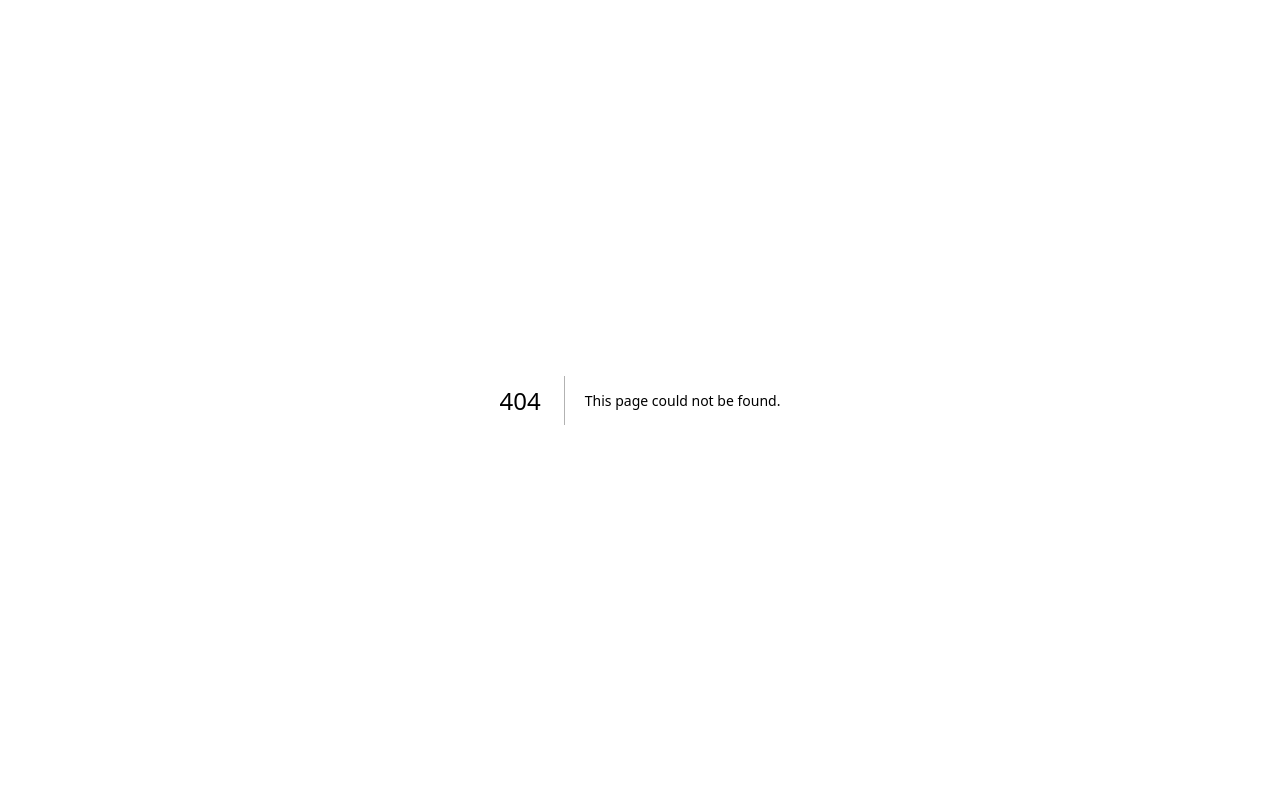
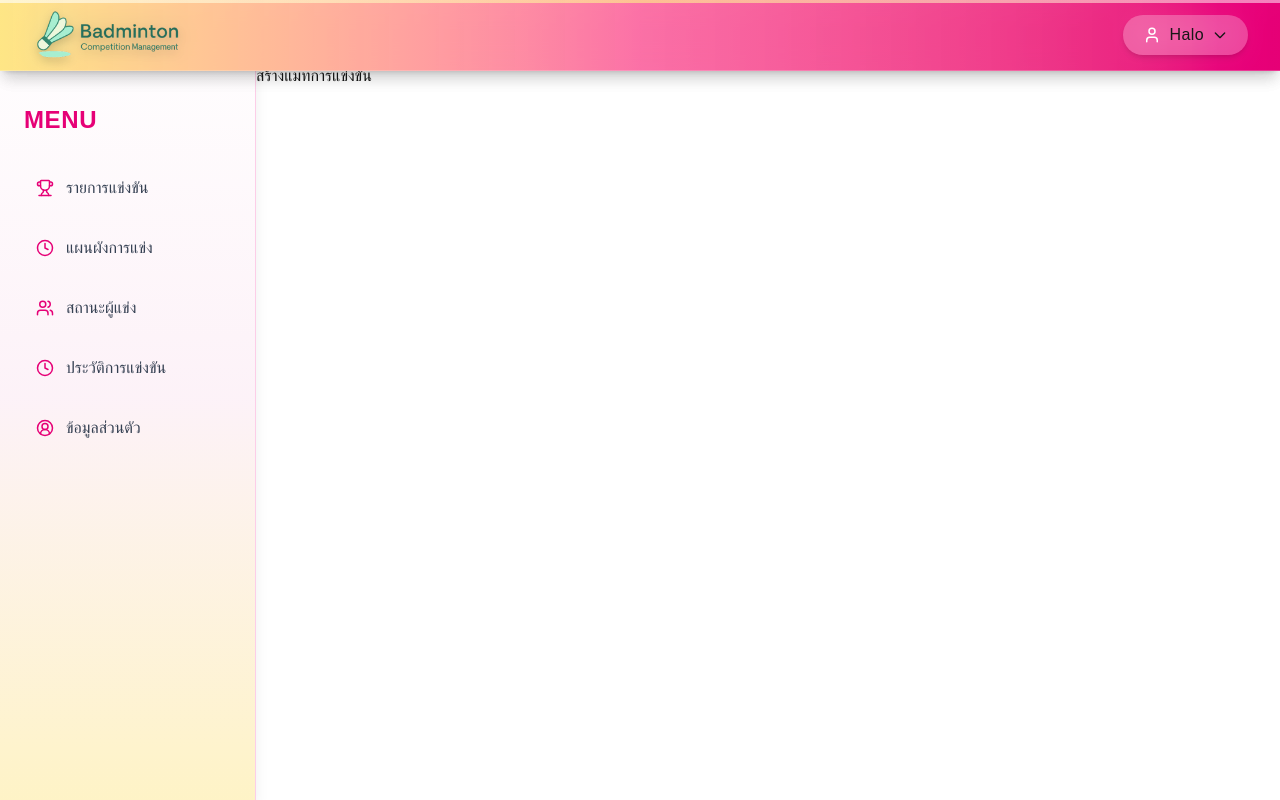
Before and after one commit to piyathida2310/badminton, a Next.js app in the folder frontend/: page /manage/manage-match in a window 1280 px wide. Before the commit this address had no page. Built offline with nearby package versions, Linux system fonts and the light colour scheme.

Commit message:
เพิ่มไฟล์ manage-match

```diff
--- /dev/null
+++ b/frontend/src/app/(main)/manage/manage-match/page.tsx
@@ -0,0 +1,11 @@
+import React from 'react'
+
+const page = () => {
+  return (
+    <div>
+      สร้างแมทการแข่งขัน
+    </div>
+  )
+}
+
+export default page
--- a/frontend/src/app/(main)/manage/page.tsx
+++ b/frontend/src/app/(main)/manage/page.tsx
@@ -3,6 +3,7 @@
 import Image from "next/image";
 import { useState } from "react";
 import { motion, AnimatePresence } from "framer-motion";
+import { useRouter } from "next/navigation"; // ✅ เพิ่มตรงนี้
 
 interface Tournament {
   id: number;
@@ -13,6 +14,8 @@ interface Tournament {
 }
 
 export default function TournamentPage() {
+  const router = useRouter(); // ✅ เพิ่มตรงนี้
+
   const [tournaments, setTournaments] = useState<Tournament[]>([
     { id: 1, title: "BADMINTON TOURNAMENT", date: "วันที่ 30 กันยายน 2568", image: "/images/poster5.jpg", canceled: false },
     { id: 2, title: "BADMINTON COMPETITION 2025", date: "วันที่ 30 กันยายน 2568", image: "/images/poster2.jpg", canceled: false },
@@ -55,7 +58,10 @@ export default function TournamentPage() {
         <h1 className="text-3xl sm:text-4xl font-extrabold text-gradient bg-gradient-to-r from-blue-500 via-purple-500 to-pink-500 bg-clip-text text-transparent drop-shadow-lg">
           รายการแข่งขัน
         </h1>
-        <button className="bg-gradient-to-r from-sky-500 to-blue-500 text-white px-6 py-3 rounded-xl font-medium shadow-lg hover:scale-105 hover:brightness-110 transition-all transform">
+        <button
+          onClick={() => router.push("/manage/manage-match")} // ✅ เพิ่ม onclick เพื่อเปลี่ยนหน้า
+          className="bg-gradient-to-r from-sky-500 to-blue-500 text-white px-6 py-3 rounded-xl font-medium shadow-lg hover:scale-105 hover:brightness-110 transition-all transform"
+        >
           จัดแข่ง
         </button>
       </div>
```
